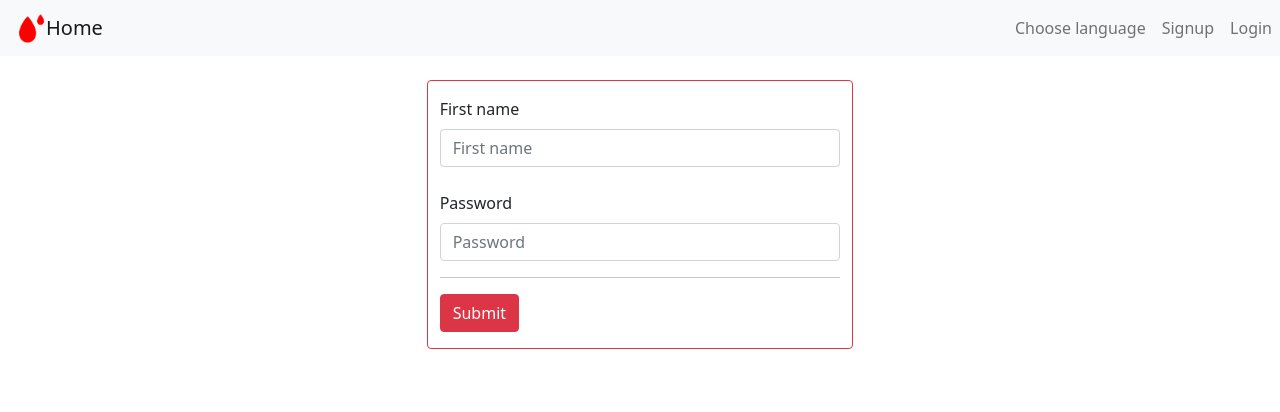
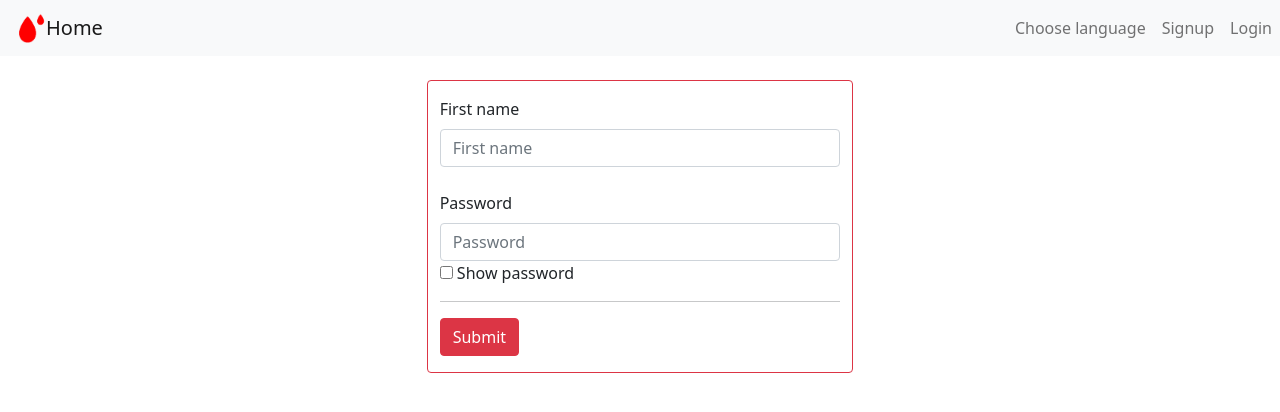
Before and after one commit to Hatej/true-blood, a React (Create React App) app in the folder IzvorniKod/trueBlood/frontend/: page /login in a window 1280 px wide. Shown: the top 412 px of the page. Built offline with nearby package versions, Linux system fonts and the light colour scheme.

Commit message:
Dodana ShowPassword mogućnost kod login-a

```diff
--- a/IzvorniKod/trueBlood/frontend/src/components/LoginForm.js
+++ b/IzvorniKod/trueBlood/frontend/src/components/LoginForm.js
@@ -78,13 +78,17 @@ function LoginForm(props) {
                     <Form.Label>Password</Form.Label>
                     <Form.Control
                         required
-                        type="password"
+                        type={passwordType}
                         name="password"
                         value={loginForm.password}
                         onChange={onChange}
                         placeholder="Password"
                     />
                 </Form.Group>
+                <div className="FormRow">
+                    <input name='showPassword' onClick={onClick} type="checkbox" checked={passwordType==="text"}/> {showPasswordText}
+                </div>
+
                 <hr/>
                 <Button className="btn-danger" type="submit">
                     Submit
```
